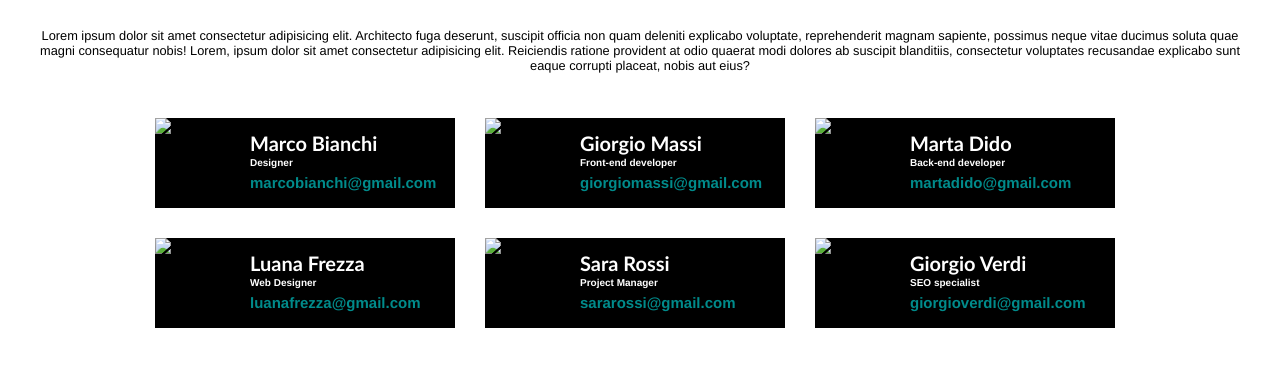
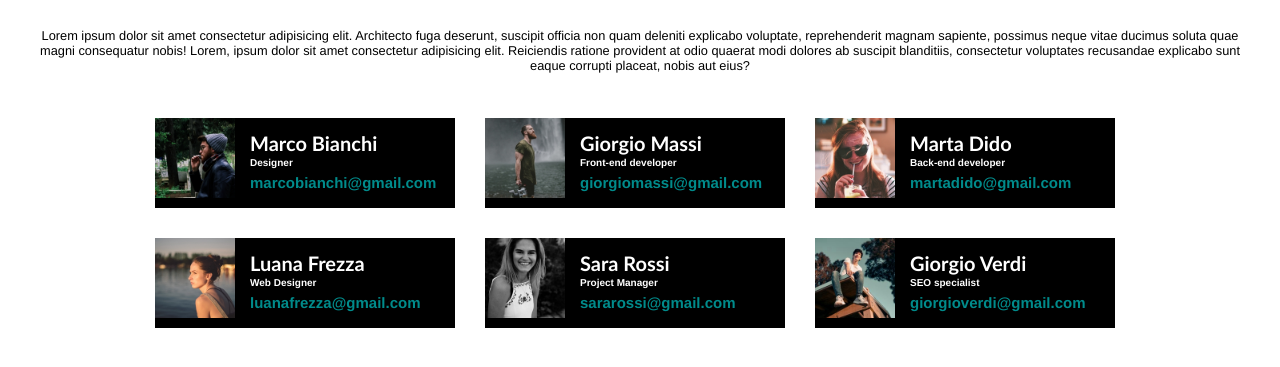
Before and after one commit to Johnnyy91/html-css-float-cards, a plain HTML site: page index.html in a window 1280 px wide. Shown: the part 85-452 px from the top of the page. Drawn offline with Linux system fonts and the light colour scheme.

Commit message:
img reloaded

```diff
--- a/index.html
+++ b/index.html
@@ -23,7 +23,7 @@
         <div class="container clearfix">
             <div class="card clearfix">
 
-                <img src="../assets/img/male1.png" alt="male1">
+                <img src="img/male1.png" alt="male1">
 
                 <div class="text">
                     <h2>Marco Bianchi</h2>
@@ -34,7 +34,7 @@
 
             <div class="card clearfix">
 
-                <img src="../assets/img/male2.png" alt="male1">
+                <img src="img/male2.png" alt="male1">
 
                 <div class="text">
                     <h2>Giorgio Massi</h2>
@@ -45,7 +45,7 @@
 
             <div class="card clearfix">
 
-                <img src="../assets/img/female1.png" alt="male1">
+                <img src="img/female1.png" alt="male1">
 
                 <div class="text">
                     <h2>Marta Dido</h2>
@@ -56,7 +56,7 @@
 
             <div class="card clearfix">
 
-                <img src="../assets/img/female2.png" alt="male1">
+                <img src="img/female2.png" alt="male1">
 
                 <div class="text">
                     <h2>Luana Frezza</h2>
@@ -67,7 +67,7 @@
 
             <div class="card clearfix">
 
-                <img src="../assets/img/female3.png" alt="male1">
+                <img src="img/female3.png" alt="male1">
 
                 <div class="text">
                     <h2>Sara Rossi</h2>
@@ -78,7 +78,7 @@
 
             <div class="card clearfix">
 
-                <img src="../assets/img/male3.png" alt="male1">
+                <img src="img/male3.png" alt="male1">
 
                 <div class="text">
                     <h2>Giorgio Verdi</h2>
```
